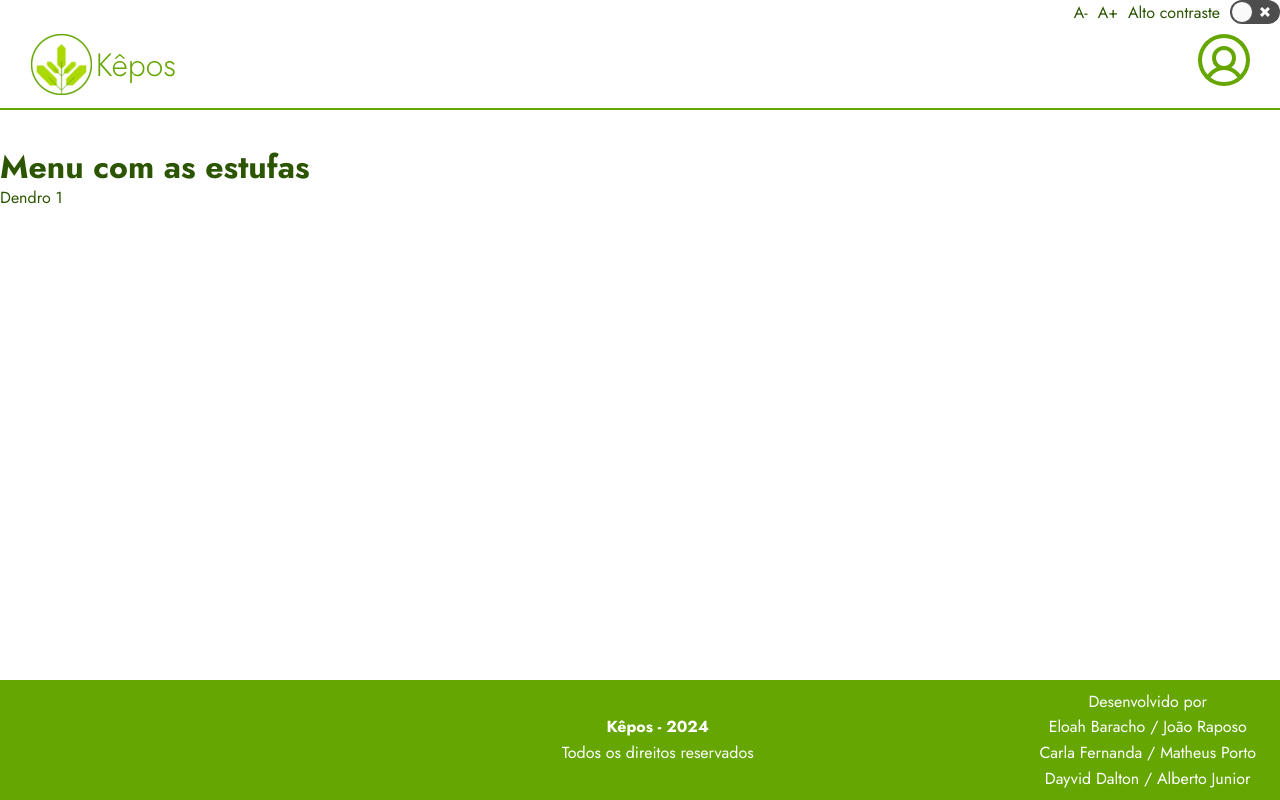
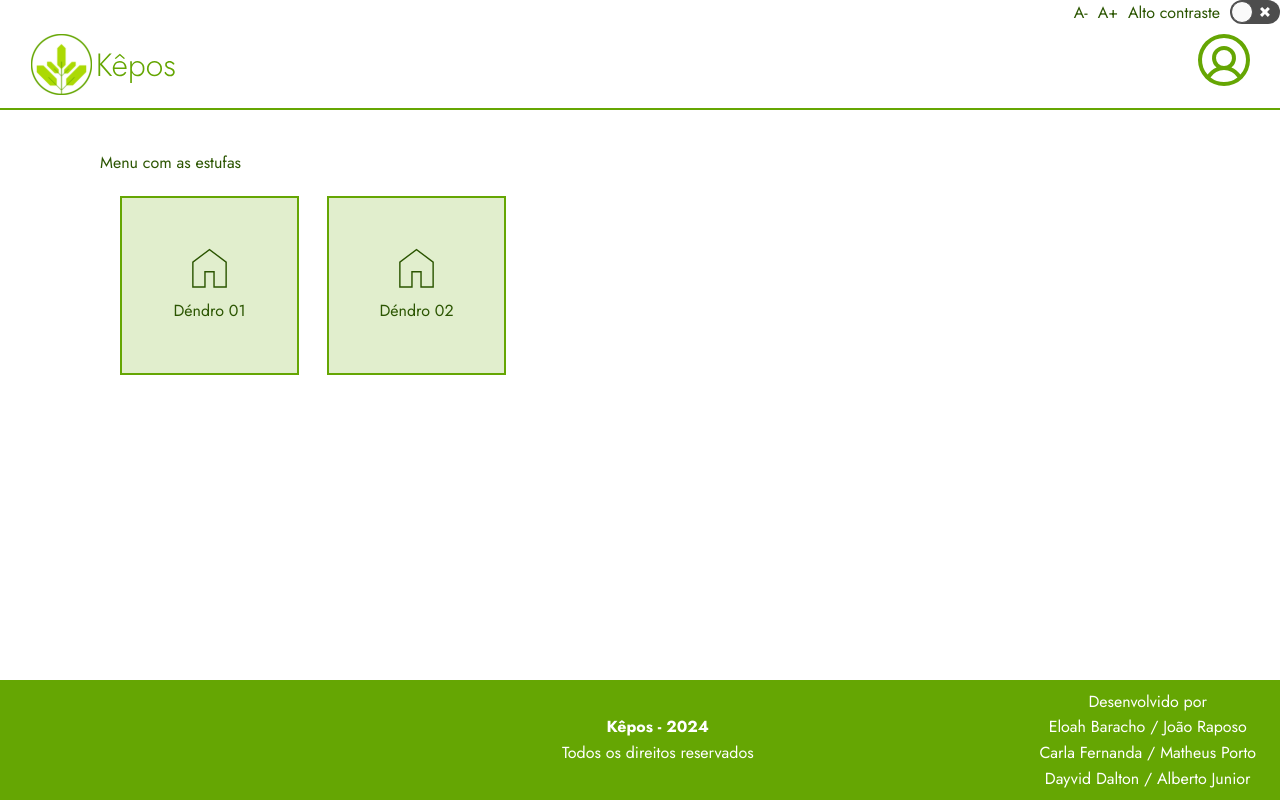
Before and after one commit to Project-Kepos/kepos-front-end, a React (Vite) app: page /dashboard in a window 1280 px wide. Built offline with nearby package versions, Linux system fonts and the light colour scheme; no server answers; sample sign-in values are in the browser's storage.

Commit message:
started menu and created dendro box component

```diff
--- /dev/null
+++ b/src/components/dendro-box/index.jsx
@@ -0,0 +1,13 @@
+import React from 'react'
+import styles from './styles.module.css'
+import dendro from '@assets/dendro.svg'
+const DendroBox = ({dendroName}) => {
+  return (
+    <div className={styles.dendroBox}>
+        <div className={styles.dendroIcon}><img src={dendro}/></div>
+        <div className={styles.dendroText}>{dendroName}</div>
+    </div>
+  )
+}
+
+export default DendroBox
--- /dev/null
+++ b/src/components/dendro-box/styles.module.css
@@ -0,0 +1,23 @@
+.dendroBox{
+    border: 2px solid;
+    border-color: var(--green-500);
+    background-color: var(--green-100);
+    width: 179px;
+    height: 179px;
+    transition: background-color 0.5s;
+}
+.dendroBox:hover{
+    background-color: var(--transition-green);
+    cursor: pointer;
+}
+.dendroText{
+    text-align: center;
+    margin-top: 10px;
+}
+.dendroIcon {
+    display: block;
+  margin-left: auto;
+  margin-right: auto;
+  width: 20%;
+  margin-top: 50px;
+}
--- a/src/global.css
+++ b/src/global.css
@@ -8,6 +8,8 @@
   --green-300: #B3DB76;
   --green-500: #65A603;
   --green-600: #2B5501;
+
+  --transition-green:#edf1e6;
 }
 
 .colorAccessibility{
@@ -19,6 +21,8 @@
   --green-500: yellow;
   --green-600: yellow;
   --gray-100: rgb(49, 44, 44);
+
+  --transition-green:rgb(49, 44, 44);
 }
 
 
@@ -34,6 +38,8 @@
   box-shadow: 0 0 0 2px var(--green-500);
   border-radius: 4px;
 }
+
+
 
 body, input, textarea, button {
   color: var(--green-600);
--- a/src/pages/home/index.jsx
+++ b/src/pages/home/index.jsx
@@ -1,10 +1,14 @@
 import { Link } from 'react-router-dom'
-
+import DendroBox from '../../components/dendro-box'
+import styles from './styles.module.css'
 export function Home() {
   return (
     <main>
-      <h1>Menu com as estufas</h1>
-      <Link to="/dashboard/greenhouse/1">Dendro 1</Link>
+      <div className={styles.textMenu}>Menu com as estufas</div>
+      <div className={styles.menuContainer}>
+        <Link to="/dashboard/greenhouse/1"><DendroBox dendroName="Déndro 01"/></Link>
+        <DendroBox dendroName="Déndro 02"/>
+      </div>
     </main>
   )
 }
--- /dev/null
+++ b/src/pages/home/styles.module.css
@@ -0,0 +1,16 @@
+.textMenu {
+    margin-left: 100px;
+}
+
+.menuContainer {
+    display: flex;
+    margin-left: 100px;
+    padding: 20px;
+}
+
+.menuContainer>div {
+    margin-right: 28px;
+}
+.menuContainer>a {
+    margin-right: 28px;
+}
```
Also changed, not shown: src/assets/dendro.svg (added), src/components/add-dendro-box/index.jsx (added).
